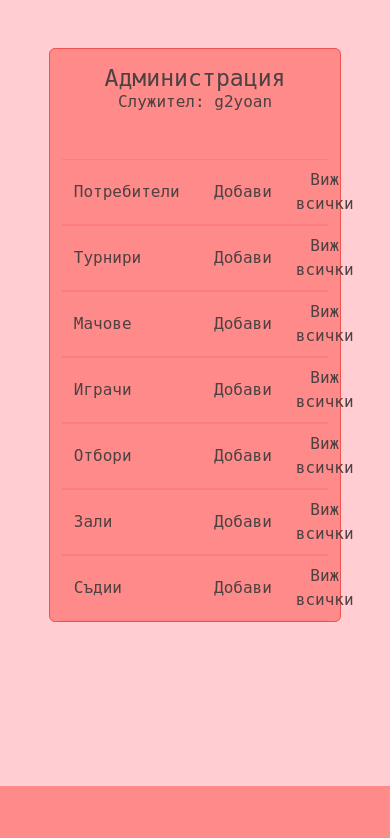
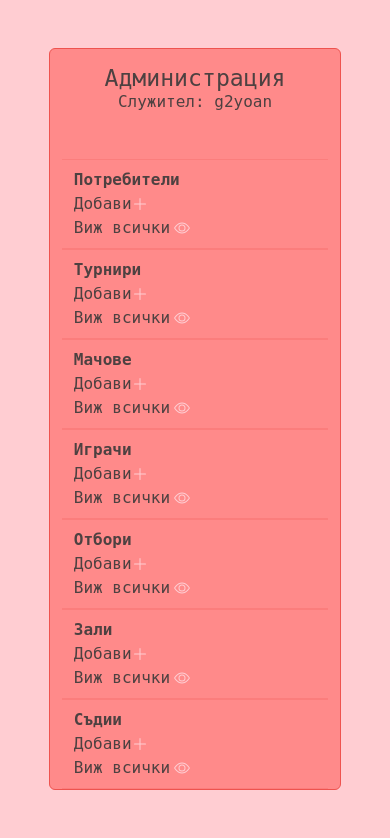
Before and after one commit to g2yoanivanov/volleyball-webapp, a Django app: page /myadmin/ in a window 390 px wide. Shown: the part 58-896 px from the top of the page. Before the commit the page ends 844 px from the top, so only its background shows below. Run offline with Django 4.2, Linux system fonts and the light colour scheme; a user stored in the database is signed in; some libraries are stand-ins or nearby versions.

Commit message:
Fixed responsive admin page

```diff
--- a/main/templates/main/admin_templates/myadmin.html
+++ b/main/templates/main/admin_templates/myadmin.html
@@ -11,10 +11,10 @@
         {% if request.user.is_superuser %}
         <article class="row d-flex align-items-center text-center">
             <hr class="mt-0 mb-2" style="color: var(--main-color)">
-            <div class="col-8 d-flex align-items-center justify-content-start text-center">
-                <span>Потребители</span>
+            <div class="col-lg-8 d-flex align-items-center justify-content-start text-center">
+                <span><strong>Потребители</strong></span>
             </div>
-            <div class="col-2 d-flex align-items-center justify-content-end">
+            <div class="col-lg-2 d-flex align-items-center justify-content-lg-end">
                 <a class="text-decoration-none text-font link-bg" href="{% url 'register' %}">
                     <span>Добави</span>
                 </a>
@@ -24,7 +24,7 @@
                 </svg>
 
             </div>
-            <div class="col-2 d-flex align-items-center justify-content-start">
+            <div class="col-lg-2 d-flex align-items-center justify-content-start">
                 <a class="text-decoration-none text-font link-bg" href="{% url 'admin_users' %}">
                     <span>Виж всички</span>
                 </a>
@@ -42,10 +42,10 @@
         <!--Tournaments-->
         <article class="row d-flex align-items-center text-center">
             <hr class="mt-0 mb-2" style="color: var(--main-color)">
-            <div class="col-8 d-flex align-items-center justify-content-start text-center">
-                <span>Турнири</span>
+            <div class="col-lg-8 d-flex align-items-center justify-content-start text-center">
+                <span><strong>Турнири</strong></span>
             </div>
-            <div class="col-2 d-flex align-items-center justify-content-end">
+            <div class="col-lg-2 d-flex align-items-center justify-content-lg-end">
                 <a class="text-decoration-none text-font link-bg" href="{% url 'create-tournament' %}">
                     <span>Добави</span>
                 </a>
@@ -54,7 +54,7 @@
                         d="M8 2a.5.5 0 0 1 .5.5v5h5a.5.5 0 0 1 0 1h-5v5a.5.5 0 0 1-1 0v-5h-5a.5.5 0 0 1 0-1h5v-5A.5.5 0 0 1 8 2Z" />
                 </svg>
             </div>
-            <div class="col-2 d-flex align-items-center justify-content-start">
+            <div class="col-lg-2 d-flex align-items-center justify-content-start">
                 <a class="text-decoration-none text-font link-bg" href="{% url 'admin_tournaments' %}">
                     <span>Виж всички</span>
                 </a>
@@ -71,10 +71,10 @@
         <!--Matches-->
         <article class="row d-flex align-items-center text-center">
             <hr class="mt-0 mb-2" style="color: var(--main-color)">
-            <div class="col-8 d-flex align-items-center justify-content-start text-center">
-                <span>Мачове</span>
+            <div class="col-lg-8 d-flex align-items-center justify-content-start text-center">
+                <span><strong>Мачове</strong></span>
             </div>
-            <div class="col-2 d-flex align-items-center justify-content-end">
+            <div class="col-lg-2 d-flex align-items-center justify-content-lg-end">
                 <a class="text-decoration-none text-font link-bg" href="{% url 'create-fixture' %}">
                     <span>Добави</span>
                 </a>
@@ -83,7 +83,7 @@
                         d="M8 2a.5.5 0 0 1 .5.5v5h5a.5.5 0 0 1 0 1h-5v5a.5.5 0 0 1-1 0v-5h-5a.5.5 0 0 1 0-1h5v-5A.5.5 0 0 1 8 2Z" />
                 </svg>
             </div>
-            <div class="col-2 d-flex align-items-center justify-content-start">
+            <div class="col-lg-2 d-flex align-items-center justify-content-start">
                 <a class="text-decoration-none text-font link-bg" href="{% url 'admin_matches' %}">
                     <span>Виж всички</span>
                 </a>
@@ -100,10 +100,10 @@
         <!--Players-->
         <article class="row d-flex align-items-center text-center">
             <hr class="mt-0 mb-2" style="color: var(--main-color)">
-            <div class="col-8 d-flex align-items-center justify-content-start text-center">
-                <span>Играчи</span>
+            <div class="col-lg-8 d-flex align-items-center justify-content-start text-center">
+                <span><strong>Играчи</strong></span>
             </div>
-            <div class="col-2 d-flex align-items-center justify-content-end">
+            <div class="col-lg-2 d-flex align-items-center justify-content-lg-end">
                 <a class="text-decoration-none text-font link-bg" href="{% url 'create-player' %}">
                     <span>Добави</span>
                 </a>
@@ -112,7 +112,7 @@
                         d="M8 2a.5.5 0 0 1 .5.5v5h5a.5.5 0 0 1 0 1h-5v5a.5.5 0 0 1-1 0v-5h-5a.5.5 0 0 1 0-1h5v-5A.5.5 0 0 1 8 2Z" />
                 </svg>
             </div>
-            <div class="col-2 d-flex align-items-center justify-content-start">
+            <div class="col-lg-2 d-flex align-items-center justify-content-start">
                 <a class="text-decoration-none text-font link-bg" href="{% url 'admin_players' %}">
                     <span>Виж всички</span>
                 </a>
@@ -129,10 +129,10 @@
         <!--Teams-->
         <article class="row d-flex align-items-center text-center">
             <hr class="mt-0 mb-2" style="color: var(--main-color)">
-            <div class="col-8 d-flex align-items-center justify-content-start text-center">
-                <span>Отбори</span>
+            <div class="col-lg-8 d-flex align-items-center justify-content-start text-center">
+                <span><strong>Отбори</strong></span>
             </div>
-            <div class="col-2 d-flex align-items-center justify-content-end">
+            <div class="col-lg-2 d-flex align-items-center justify-content-lg-end">
                 <a class="text-decoration-none text-font link-bg" href="{% url 'create-team' %}">
                     <span>Добави</span>
                 </a>
@@ -141,7 +141,7 @@
                         d="M8 2a.5.5 0 0 1 .5.5v5h5a.5.5 0 0 1 0 1h-5v5a.5.5 0 0 1-1 0v-5h-5a.5.5 0 0 1 0-1h5v-5A.5.5 0 0 1 8 2Z" />
                 </svg>
             </div>
-            <div class="col-2 d-flex align-items-center justify-content-start">
+            <div class="col-lg-2 d-flex align-items-center justify-content-start">
                 <a class="text-decoration-none text-font link-bg" href="{% url 'admin_teams' %}">
                     <span>Виж всички</span>
                 </a>
@@ -158,10 +158,10 @@
         <!--Halls-->
         <article class="row d-flex align-items-center text-center">
             <hr class="mt-0 mb-2" style="color: var(--main-color)">
-            <div class="col-8 d-flex align-items-center justify-content-start text-center">
-                <span>Зали</span>
+            <div class="col-lg-8 d-flex align-items-center justify-content-start text-center">
+                <span><strong>Зали</strong></span>
             </div>
-            <div class="col-2 d-flex align-items-center justify-content-end">
+            <div class="col-lg-2 d-flex align-items-center justify-content-lg-end">
                 <a class="text-decoration-none text-font link-bg" href="{% url 'create-hall' %}">
                     <span>Добави</span>
                 </a>
@@ -170,7 +170,7 @@
                         d="M8 2a.5.5 0 0 1 .5.5v5h5a.5.5 0 0 1 0 1h-5v5a.5.5 0 0 1-1 0v-5h-5a.5.5 0 0 1 0-1h5v-5A.5.5 0 0 1 8 2Z" />
                 </svg>
             </div>
-            <div class="col-2 d-flex align-items-center justify-content-start">
+            <div class="col-lg-2 d-flex align-items-center justify-content-start">
                 <a class="text-decoration-none text-font link-bg" href="{% url 'admin_halls' %}">
                     <span>Виж всички</span>
                 </a>
@@ -187,10 +187,10 @@
         <!--Referees-->
         <article class="row d-flex align-items-center text-center">
             <hr class="mt-0 mb-2" style="color: var(--main-color)">
-            <div class="col-8 d-flex align-items-center justify-content-start text-center">
-                <span>Съдии</span>
+            <div class="col-lg-8 d-flex align-items-center justify-content-start text-center">
+                <span><strong>Съдии</strong></span>
             </div>
-            <div class="col-2 d-flex align-items-center justify-content-end">
+            <div class="col-lg-2 d-flex align-items-center justify-content-lg-end">
                 <a class="text-decoration-none text-font link-bg" href="{% url 'create-referee' %}">
                     <span>Добави</span>
                 </a>
@@ -199,7 +199,7 @@
                         d="M8 2a.5.5 0 0 1 .5.5v5h5a.5.5 0 0 1 0 1h-5v5a.5.5 0 0 1-1 0v-5h-5a.5.5 0 0 1 0-1h5v-5A.5.5 0 0 1 8 2Z" />
                 </svg>
             </div>
-            <div class="col-2 d-flex align-items-center justify-content-start">
+            <div class="col-lg-2 d-flex align-items-center justify-content-start">
                 <a class="text-decoration-none text-font link-bg" href="{% url 'admin_referees' %}">
                     <span>Виж всички</span>
                 </a>
--- a/main/templates/main/info_templates/team_info.html
+++ b/main/templates/main/info_templates/team_info.html
@@ -5,7 +5,7 @@
 {% block content %}
 <main class="container-fluid">
     <div class="row mt-5 mx-3 mw-100 h-100">
-        <div class="col-lg-4 bg-sec text-center border-main rounded">
+        <div class="col-lg-4 bg-sec text-center border-main rounded position-relative">
             <h2 class="pt-2">{{team.name}}</h2>
             <hr class="mt-0" style="color: var(--main-color)">
             <img width="300px" height="300px" src="{{team.picture.url}}" />
--- a/main/urls.py
+++ b/main/urls.py
@@ -36,27 +36,27 @@
     path('teams/<str:pk>/', views.team_info, name='team_info'),
     path('players/<str:pk>/', views.player_info, name='player_info'),
 
-    path('halls/create/', views.create_hall, name='create-hall'),
+    path('halls-create/', views.create_hall, name='create-hall'),
     path('halls/edit/<str:pk>/', views.edit_hall, name='edit-hall'),
     path('halls/delete/<str:pk>/', views.delete_hall, name='delete-hall'),
 
-    path('referees/create/', views.create_referee, name='create-referee'),
+    path('referees-create/', views.create_referee, name='create-referee'),
     path('referees/edit/<str:pk>/', views.edit_referee, name='edit-referee'),
     path('referees/delete/<str:pk>/', views.delete_referee, name='delete-referee'),
 
-    path('players/create/', views.create_player, name='create-player'),
+    path('players-create/', views.create_player, name='create-player'),
     path('players/edit/<str:pk>/', views.edit_player, name='edit-player'),
     path('players/delete/<str:pk>/', views.delete_player, name='delete-player'),
 
-    path('teams/create/', views.create_team, name='create-team'),
+    path('teams-create/', views.create_team, name='create-team'),
     path('teams/edit/<str:pk>/', views.edit_team, name='edit-team'),
     path('teams/delete/<str:pk>/', views.delete_team, name='delete-team'),
 
-    path('fixtures/create/', views.create_fixture, name='create-fixture'),
+    path('fixtures-create/', views.create_fixture, name='create-fixture'),
     path('fixtures/edit/<str:pk>/', views.edit_fixture, name='edit-fixture'),
     path('fixtures/delete/<str:pk>/', views.delete_fixture, name='delete-fixture'),
 
-    path('tournaments/create/', views.create_tournament, name='create-tournament'),
+    path('tournaments-create/', views.create_tournament, name='create-tournament'),
     path('tournaments/edit/<str:pk>/', views.edit_tournament, name='edit-tournament'),
     path('tournaments/delete/<str:pk>/', views.delete_tournament, name='delete-tournament'),
 
--- a/main/views/views_admin.py
+++ b/main/views/views_admin.py
@@ -1,8 +1,6 @@
 from django.contrib.auth.models import User
 from django.contrib.admin.views.decorators import staff_member_required
 from django.shortcuts import render, redirect
-
-import random
 
 from main.models import *
 from main.forms import *
--- a/main/views/views_user.py
+++ b/main/views/views_user.py
@@ -5,7 +5,9 @@
 from django.shortcuts import render, redirect
 from django.contrib.auth.decorators import login_required
 from django.db.models import Q
+
 import smtplib
+import os
 from email.mime.text import MIMEText
 from email.mime.multipart import MIMEMultipart
 from email.mime.application import MIMEApplication
@@ -165,7 +167,7 @@
         ticket.save()
 
         email_title = "Поръчката е завършена!"
-        email_body = f"""Вие успешно закупихте {quantity} билет(и) за мача '{ticket.match.team1.name} - {ticket.match.team2.name}'! Благодарим Ви, че избрахте нас!
+        email_body = f"""Вие успешно закупихте {quantity} билет(а) за мача '{ticket.match.team1.name} - {ticket.match.team2.name}'! Благодарим Ви, че избрахте нас!
 
         Дата: {ticket.match.date}
         Локация: {ticket.match.tournament.hall}"""
@@ -180,7 +182,7 @@
     smtp_server = 'smtp.gmail.com'
     smtp_port = 587
     smtp_username = 'yoan040707@gmail.com'
-    smtp_password = 'zryftrdtpzcqmhfr'
+    smtp_password = 'doovonblclvzkrmf'
 
     message = MIMEMultipart()
     message['Subject'] = subject
```
Also changed, not shown: main/templates/main/buy_ticket.html (+10 -1 lines), main/templates/main/info_templates/tournament_info.html (+8 -0 lines), db.sqlite3, static/images/qr_codes/ff7b551a-9276-47be-90bf-060a4b1e0f97.png (added).
